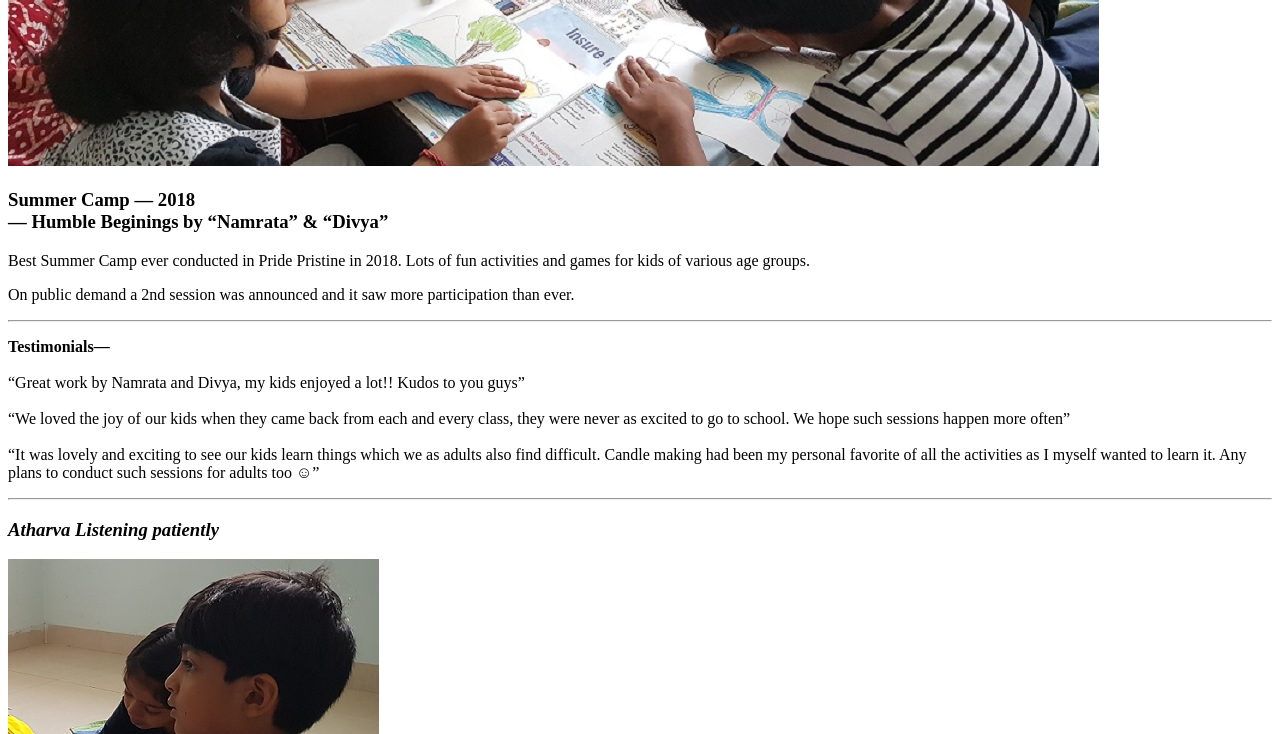
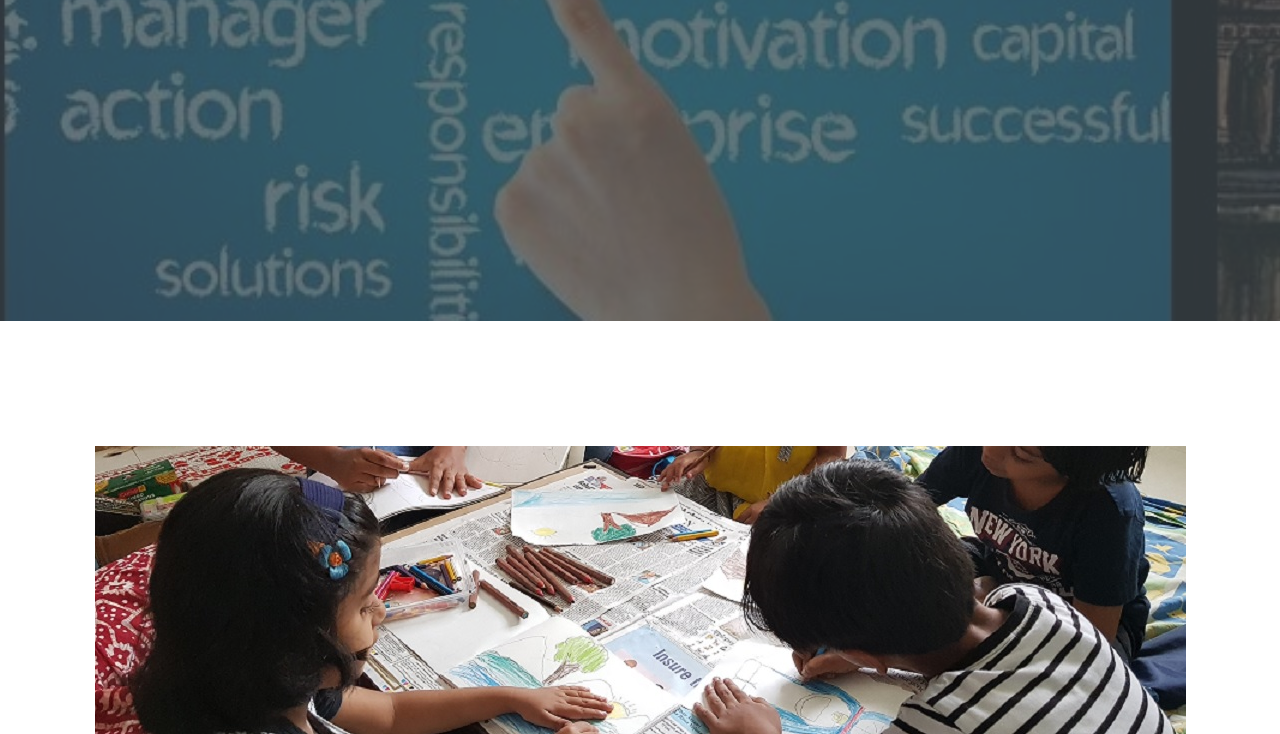
Before and after one commit to vishalsingh321/funcamp, a plain HTML site: page index.html in a window 1280 px wide. Shown: the part 479-1213 px from the top of the page. Drawn offline with nearby package versions, Linux system fonts and the light colour scheme; the site is published under a folder, as on GitHub Pages, so addresses that start at the root find nothing; a web font is replaced by a local one.

Commit message:
Update index.html

```diff
--- a/index.html
+++ b/index.html
@@ -12,7 +12,7 @@
         <link rel="stylesheet" href="https://cdnjs.cloudflare.com/ajax/libs/font-awesome/4.7.0/css/font-awesome.min.css">
         <script defer src="https://use.fontawesome.com/releases/v5.7.0/js/all.js" integrity="sha384-qD/MNBVMm3hVYCbRTSOW130+CWeRIKbpot9/gR1BHkd7sIct4QKhT1hOPd+2hO8K" crossorigin="anonymous"></script>
         <script src="https://ajax.googleapis.com/ajax/libs/jquery/3.1.1/jquery.min.js"></script>
-        <link rel=stylesheet type="text/css" href="/styles.css">
+        <link rel=stylesheet type="text/css" href="styles.css">
 
     </head>
 
```
